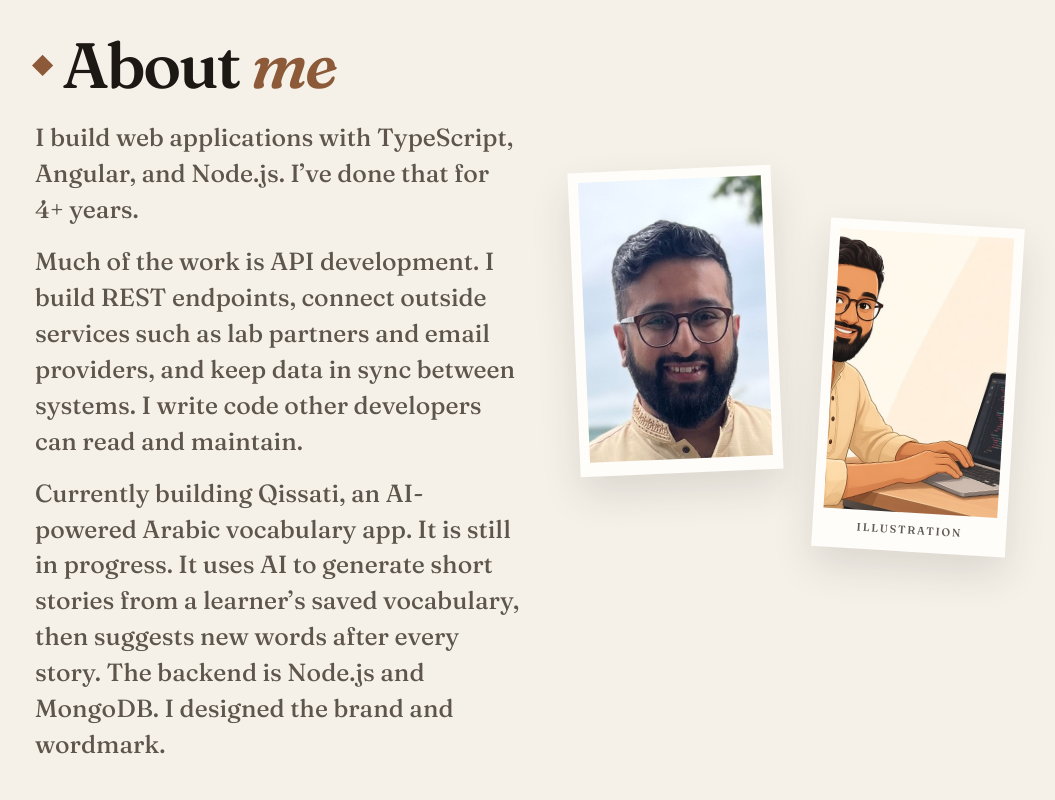
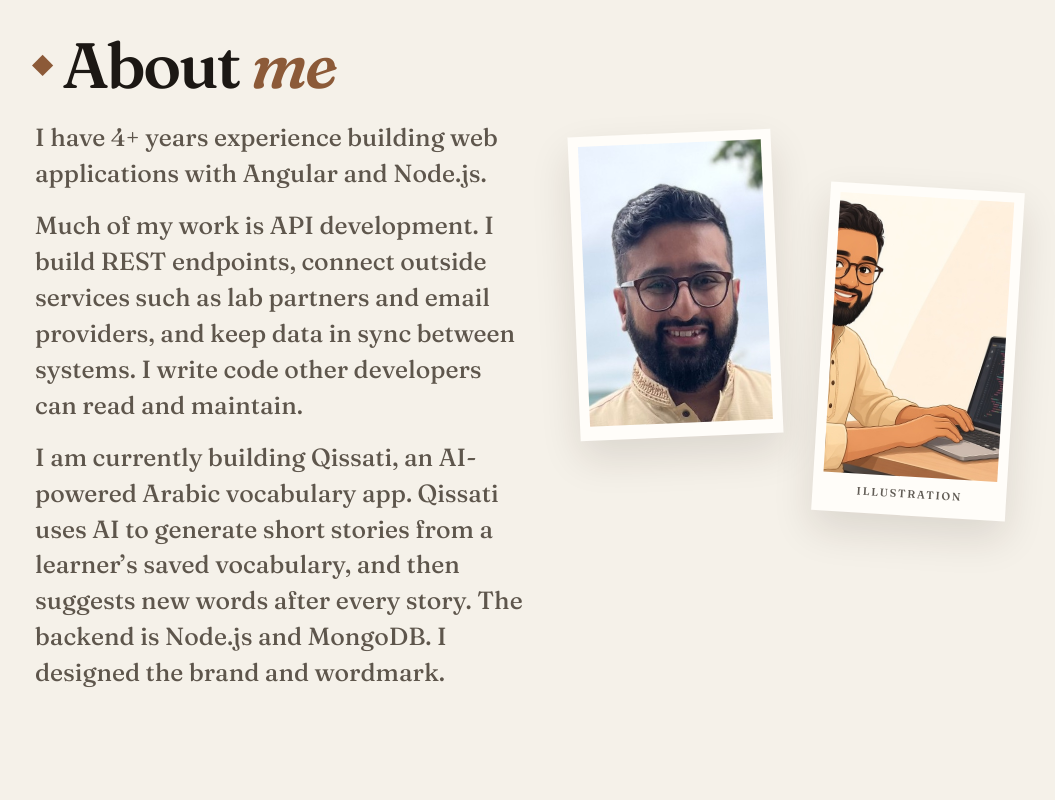
Before and after one commit to umersyedahmed/umersyedahmed-com, a website built with Vite: page index.html in a window 1280 px wide. Shown: the part 880-1680 px from the top of the page, without its empty margins (117-1172 px from the left). Built offline with nearby package versions, Linux system fonts and the light colour scheme; no server answers.

Commit message:
Revise content for clarity in index.html
Updated text for clarity and conciseness in the introduction and contact sections.

```diff
--- a/index.html
+++ b/index.html
@@ -102,19 +102,18 @@
             </h2>
             <div class="prose">
               <p>
-                I build web applications with TypeScript, Angular, and Node.js.
-                I’ve done that for 4+ years.
+                I have 4+ years experience building web applications with Angular and Node.js.
               </p>
               <p>
-                Much of the work is API development. I build REST endpoints,
+                Much of my work is API development. I build REST endpoints,
                 connect outside services such as lab partners and email
                 providers, and keep data in sync between systems. I write code
                 other developers can read and maintain.
               </p>
               <p>
-                Currently building Qissati, an AI-powered Arabic vocabulary
-                app. It is still in progress. It uses AI to generate short
-                stories from a learner’s saved vocabulary, then suggests new
+                I am currently building Qissati, an AI-powered Arabic vocabulary
+                app. Qissati uses AI to generate short
+                stories from a learner’s saved vocabulary, and then suggests new
                 words after every story. The backend is Node.js and MongoDB. I
                 designed the brand and wordmark.
               </p>
@@ -234,8 +233,7 @@
             <span>Let’s <em>talk</em></span>
           </h2>
           <p class="contact-lede" id="contact-mode">
-            Email, LinkedIn, and GitHub are the direct ways to reach me. This
-            form does not send mail until it is connected.
+            Email, LinkedIn, and GitHub are the direct ways to reach me.
           </p>
 
           <noscript>
```
